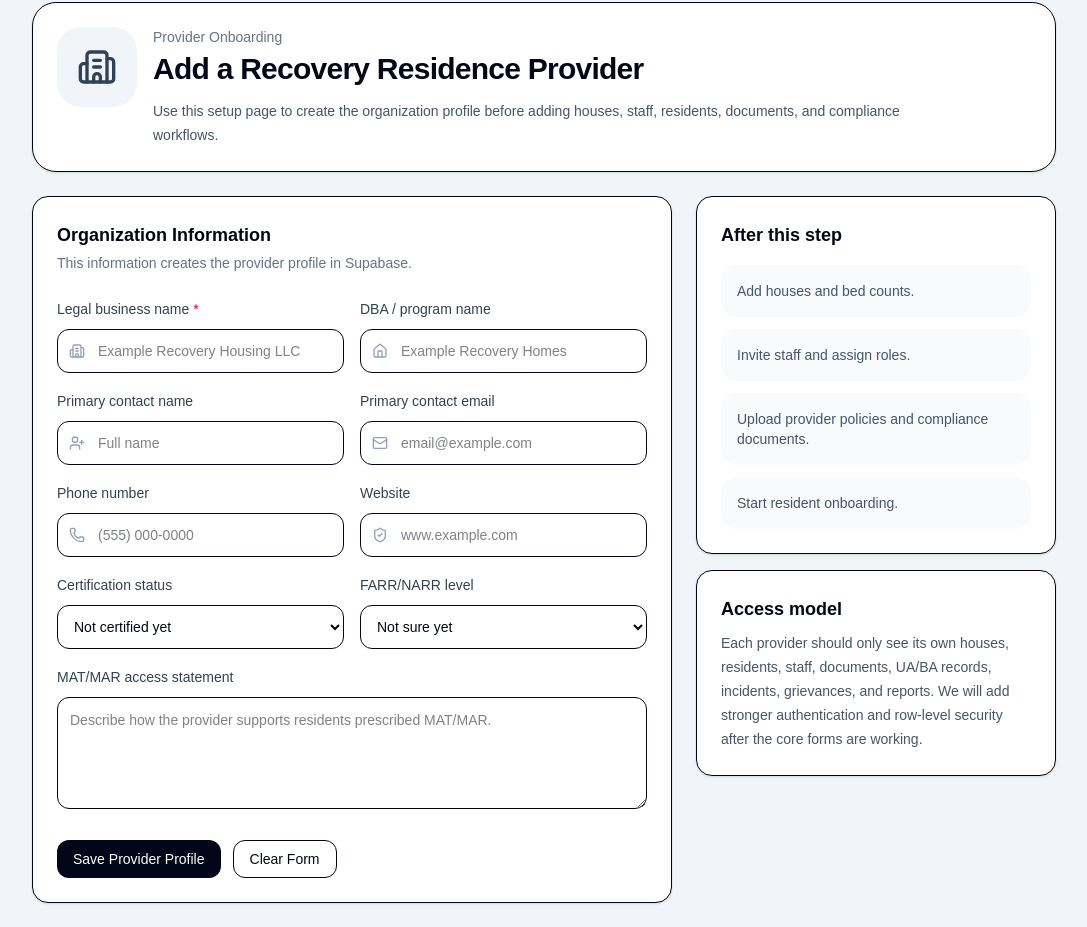
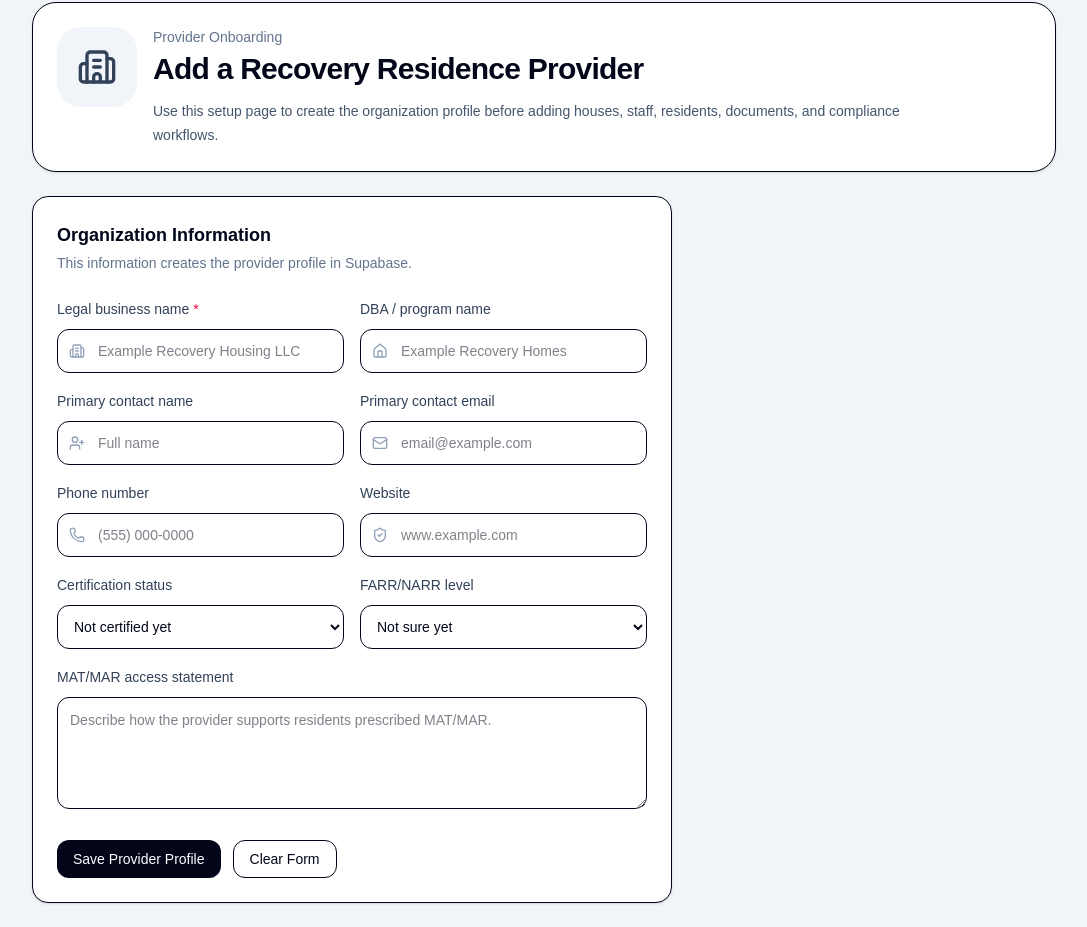
Before and after one commit to RBooth10/halfway-portal, a Next.js app: page /onboarding in a window 1280 px wide. Shown: the part 316-1243 px from the top of the page, without its empty margins (96-1183 px from the left). Built offline with nearby package versions, Linux system fonts and the light colour scheme.

Commit message:
Restore provider phase editor without placeholder guidance

```diff
--- a/app/onboarding/page.tsx
+++ b/app/onboarding/page.tsx
@@ -469,8 +469,11 @@ export default function ProviderOnboardingPage() {
             >
               Clear Form
             </button>
+          </div>
+        </form>
+      </section>
 
-            {savedProviderId && (
+      {savedProviderId ? (
         <section className="rounded-3xl border bg-white p-6 shadow-sm">
           <div className="flex flex-col gap-2 md:flex-row md:items-start md:justify-between">
             <div>
@@ -604,40 +607,8 @@ export default function ProviderOnboardingPage() {
             )}
           </div>
         </section>
-            )}
+      ) : null}
 
-            {savedProviderId && (
-              <Link
-                href="/houses"
-                className="rounded-xl border px-4 py-2 text-sm font-medium hover:bg-slate-50"
-              >
-                Continue to House Setup
-              </Link>
-            )}
-          </div>
-        </form>
-
-        <aside className="space-y-4">
-          <div className="rounded-2xl border bg-white p-6 shadow-sm">
-            <h2 className="text-lg font-semibold">After this step</h2>
-            <div className="mt-4 space-y-3 text-sm text-slate-600">
-              <p className="rounded-2xl bg-slate-50 p-4">Add houses and bed counts.</p>
-              <p className="rounded-2xl bg-slate-50 p-4">Invite staff and assign roles.</p>
-              <p className="rounded-2xl bg-slate-50 p-4">Upload provider policies and compliance documents.</p>
-              <p className="rounded-2xl bg-slate-50 p-4">Start resident onboarding.</p>
-            </div>
-          </div>
-
-          <div className="rounded-2xl border bg-white p-6 shadow-sm">
-            <h2 className="text-lg font-semibold">Access model</h2>
-            <p className="mt-2 text-sm leading-6 text-slate-600">
-              Each provider should only see its own houses, residents, staff, documents,
-              UA/BA records, incidents, grievances, and reports. We will add stronger
-              authentication and row-level security after the core forms are working.
-            </p>
-          </div>
-        </aside>
-      </section>
     </PageShell>
   );
 }
```
Lines whose indentation alone changed are shown as unchanged.
